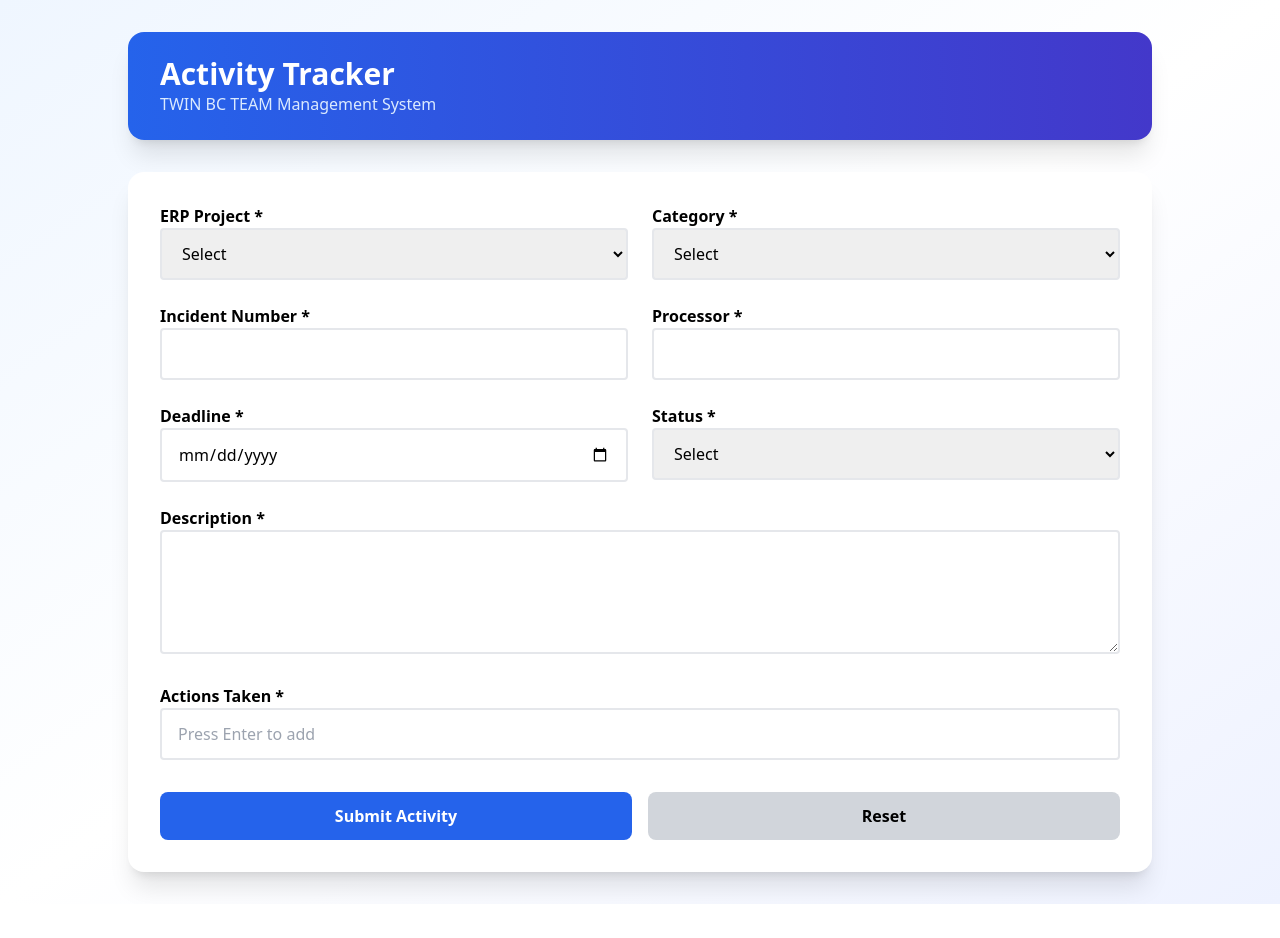
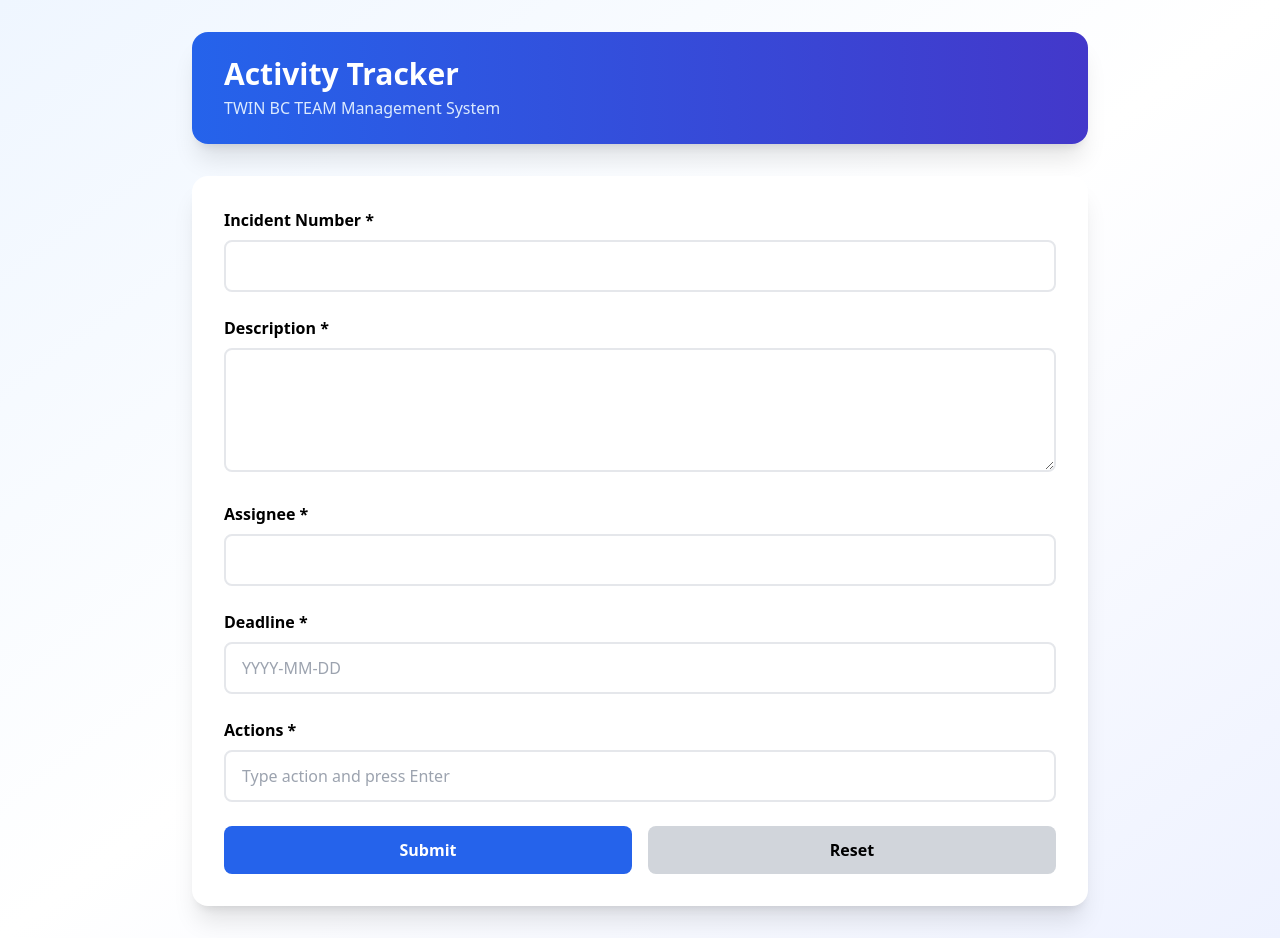
Before and after one commit to ibmbiosbit/Incident_Report_BC_Team, a React (Vite) app in the folder activity-tracker/: page / in a window 1280 px wide. Before the commit the page ends 904 px from the top, so only its background shows below. Built offline with nearby package versions, Linux system fonts and the light colour scheme.

Commit message:
Replace ActivityTrackerForm with new form that posts to collect.sh

```diff
--- a/activity-tracker/src/components/ActivityTrackerForm.jsx
+++ b/activity-tracker/src/components/ActivityTrackerForm.jsx
@@ -3,31 +3,22 @@ import { AlertCircle, X } from 'lucide-react';
 
 export default function ActivityTrackerForm() {
   const [formData, setFormData] = useState({
-    erpProject: '',
-    category: '',
     incidentNumber: '',
     description: '',
-    actionsTaken: [],
-    processor: '',
+    assignee: '',
     deadline: '',
-    status: ''
+    actionsTaken: []
   });
 
   const [actionInput, setActionInput] = useState('');
   const [errors, setErrors] = useState({});
   const [isSubmitting, setIsSubmitting] = useState(false);
-
-  const erpProjects = ['SIDEMONT', 'ERP2', 'ERP3', 'ERP4', 'ERP6', 'CVSS'];
-  const categories = ['INCIDENT', 'CHANGE', 'IFOR', 'INFORMATION', 'REPORTS'];
-  const statuses = ['COMPLETED', 'IN-PROGRESS', 'WAITING CUSTOMER', 'WAITING VENDOR', 'RESOLVED'];
+  const [serverMessage, setServerMessage] = useState('');
 
   const handleInputChange = (e) => {
     const { name, value } = e.target;
 
-    if (
-      ['incidentNumber', 'description', 'processor'].includes(name) &&
-      value.includes(',')
-    ) {
+    if ((name === 'incidentNumber' || name === 'description' || name === 'assignee') && value.includes(',')) {
       setErrors({ ...errors, [name]: 'Commas are not allowed. Use new lines instead.' });
       return;
     }
@@ -41,7 +32,7 @@ export default function ActivityTrackerForm() {
       e.preventDefault();
 
       if (actionInput.includes(',')) {
-        setErrors({ ...errors, actionsTaken: 'Commas are not allowed.' });
+        setErrors({ ...errors, actionsTaken: 'Commas are not allowed. Press Enter to add each action.' });
         return;
       }
 
@@ -62,54 +53,39 @@ export default function ActivityTrackerForm() {
     });
   };
 
-  const validateForm = () => {
-    if (
-      !formData.erpProject ||
-      !formData.category ||
-      !formData.incidentNumber ||
-      !formData.processor ||
-      !formData.deadline ||
-      !formData.status
-    ) {
-      alert('Please fill all required fields');
-      return false;
-    }
-    return true;
-  };
-
-  // ✅ BEST PRACTICE SUBMIT (CALL collect.sh)
+  // ✅ SEND TO collect.sh (CGI)
   const handleSubmit = async () => {
-    if (!validateForm()) return;
-
     setIsSubmitting(true);
+    setServerMessage('');
 
     try {
-      const response = await fetch('/collect.sh', {
+      const body = new URLSearchParams({
+        INCIDENT_NUMBER: formData.incidentNumber,
+        INCIDENT_TEXT: formData.description,
+        ASSIGNEE: formData.assignee,
+        DEADLINE: formData.deadline,
+        ACTIONS: formData.actionsTaken.join(' | ')
+      });
+
+      const response = await fetch('/cgi-bin/collect.sh', {
         method: 'POST',
         headers: {
           'Content-Type': 'application/x-www-form-urlencoded'
         },
-        body: new URLSearchParams({
-          INCIDENT_NUMBER: formData.incidentNumber,
-          DESCRIPTION: formData.description,
-          PROCESSOR: formData.processor,
-          ERP_PROJECT: formData.erpProject,
-          CATEGORY: formData.category,
-          STATUS: formData.status,
-          DEADLINE: formData.deadline,
-          ACTIONS: formData.actionsTaken.join(' | ')
-        })
+        body: body.toString()
       });
 
+      const text = await response.text();
+
       if (!response.ok) {
-        throw new Error('Submission failed');
+        throw new Error('Server error while submitting form');
       }
 
-      alert('Activity successfully submitted');
+      setServerMessage(text);
       handleReset();
     } catch (err) {
       console.error(err);
-      alert('Error submitting activity');
+      alert('❌ Error submitting form to server');
     } finally {
       setIsSubmitting(false);
     }
@@ -117,14 +93,11 @@ export default function ActivityTrackerForm() {
 
   const handleReset = () => {
     setFormData({
-      erpProject: '',
-      category: '',
       incidentNumber: '',
       description: '',
-      actionsTaken: [],
-      processor: '',
+      assignee: '',
       deadline: '',
-      status: ''
+      actionsTaken: []
     });
     setActionInput('');
     setErrors({});
@@ -132,96 +105,87 @@ export default function ActivityTrackerForm() {
 
   return (
     <div className="min-h-screen bg-gradient-to-br from-blue-50 via-white to-indigo-50 py-8 px-4">
-      <div className="max-w-5xl mx-auto">
+      <div className="max-w-4xl mx-auto">
 
         {/* Header */}
         <div className="bg-white rounded-2xl shadow-xl overflow-hidden mb-8">
           <div className="bg-gradient-to-r from-blue-600 to-indigo-700 px-8 py-6">
-            <h1 className="text-3xl font-bold text-white">Activity Tracker</h1>
+            <h1 className="text-3xl font-bold text-white mb-1">Activity Tracker</h1>
             <p className="text-blue-100">TWIN BC TEAM Management System</p>
           </div>
         </div>
 
         {/* Form */}
-        <div className="bg-white rounded-2xl shadow-xl p-8">
+        <div className="bg-white rounded-2xl shadow-xl p-8 space-y-6">
 
-          <div className="grid grid-cols-1 md:grid-cols-2 gap-6">
-            {/* ERP */}
+          {/* Incident Number */}
           <div>
-              <label className="font-semibold">ERP Project *</label>
-              <select name="erpProject" value={formData.erpProject} onChange={handleInputChange}
-                className="w-full border-2 rounded px-4 py-3">
-                <option value="">Select</option>
-                {erpProjects.map(p => <option key={p}>{p}</option>)}
-              </select>
+            <label className="block font-semibold mb-2">Incident Number *</label>
+            <input
+              type="text"
+              name="incidentNumber"
+              value={formData.incidentNumber}
+              onChange={handleInputChange}
+              className="w-full border-2 border-gray-200 rounded-lg px-4 py-3"
+            />
+            {errors.incidentNumber && (
+              <p className="text-red-600 text-sm flex gap-2 mt-1">
+                <AlertCircle size={16} /> {errors.incidentNumber}
+              </p>
+            )}
           </div>
 
-            {/* Category */}
+          {/* Description */}
           <div>
-              <label className="font-semibold">Category *</label>
-              <select name="category" value={formData.category} onChange={handleInputChange}
-                className="w-full border-2 rounded px-4 py-3">
-                <option value="">Select</option>
-                {categories.map(c => <option key={c}>{c}</option>)}
-              </select>
+            <label className="block font-semibold mb-2">Description *</label>
+            <textarea
+              name="description"
+              value={formData.description}
+              onChange={handleInputChange}
+              rows={4}
+              className="w-full border-2 border-gray-200 rounded-lg px-4 py-3"
+            />
           </div>
 
-            {/* Incident */}
+          {/* Assignee */}
           <div>
-              <label className="font-semibold">Incident Number *</label>
-              <input name="incidentNumber" value={formData.incidentNumber}
+            <label className="block font-semibold mb-2">Assignee *</label>
+            <input
+              type="text"
+              name="assignee"
+              value={formData.assignee}
               onChange={handleInputChange}
-                className="w-full border-2 rounded px-4 py-3" />
-            </div>
-
-            {/* Processor */}
-            <div>
-              <label className="font-semibold">Processor *</label>
-              <input name="processor" value={formData.processor}
-                onChange={handleInputChange}
-                className="w-full border-2 rounded px-4 py-3" />
+              className="w-full border-2 border-gray-200 rounded-lg px-4 py-3"
+            />
           </div>
 
           {/* Deadline */}
           <div>
-              <label className="font-semibold">Deadline *</label>
-              <input type="date" name="deadline" value={formData.deadline}
+            <label className="block font-semibold mb-2">Deadline *</label>
+            <input
+              type="text"
+              name="deadline"
+              value={formData.deadline}
               onChange={handleInputChange}
-                className="w-full border-2 rounded px-4 py-3" />
-            </div>
-
-            {/* Status */}
-            <div>
-              <label className="font-semibold">Status *</label>
-              <select name="status" value={formData.status}
-                onChange={handleInputChange}
-                className="w-full border-2 rounded px-4 py-3">
-                <option value="">Select</option>
-                {statuses.map(s => <option key={s}>{s}</option>)}
-              </select>
-            </div>
-          </div>
-
-          {/* Description */}
-          <div className="mt-6">
-            <label className="font-semibold">Description *</label>
-            <textarea rows={4} name="description"
-              value={formData.description}
-              onChange={handleInputChange}
-              className="w-full border-2 rounded px-4 py-3" />
+              placeholder="YYYY-MM-DD"
+              className="w-full border-2 border-gray-200 rounded-lg px-4 py-3"
+            />
           </div>
 
           {/* Actions */}
-          <div className="mt-6">
-            <label className="font-semibold">Actions Taken *</label>
-            <input value={actionInput}
+          <div>
+            <label className="block font-semibold mb-2">Actions *</label>
+            <input
+              type="text"
+              value={actionInput}
               onChange={(e) => setActionInput(e.target.value)}
               onKeyDown={handleActionKeyPress}
-              placeholder="Press Enter to add"
-              className="w-full border-2 rounded px-4 py-3" />
+              placeholder="Type action and press Enter"
+              className="w-full border-2 border-gray-200 rounded-lg px-4 py-3"
+            />
 
             {formData.actionsTaken.map((a, i) => (
-              <div key={i} className="flex justify-between bg-blue-50 mt-2 px-4 py-2 rounded">
+              <div key={i} className="flex justify-between items-center mt-2 bg-blue-50 px-4 py-2 rounded">
                 <span>{a}</span>
                 <button onClick={() => removeAction(i)} className="text-red-600">
                   <X size={16} />
@@ -231,21 +195,32 @@ export default function ActivityTrackerForm() {
           </div>
 
           {/* Buttons */}
-          <div className="mt-8 flex gap-4">
+          <div className="flex gap-4">
             <button
               onClick={handleSubmit}
               disabled={isSubmitting}
-              className={`flex-1 py-3 rounded-lg font-semibold text-white
-                ${isSubmitting ? 'bg-gray-400' : 'bg-blue-600 hover:bg-blue-700'}`}>
-              {isSubmitting ? 'Submitting…' : 'Submit Activity'}
+              className={`flex-1 py-3 rounded-lg font-semibold text-white ${
+                isSubmitting ? 'bg-gray-400' : 'bg-blue-600 hover:bg-blue-700'
+              }`}
+            >
+              {isSubmitting ? 'Submitting...' : 'Submit'}
             </button>
 
             <button
               onClick={handleReset}
-              className="flex-1 bg-gray-300 py-3 rounded-lg font-semibold">
+              className="flex-1 bg-gray-300 py-3 rounded-lg font-semibold"
+            >
               Reset
             </button>
           </div>
+
+          {/* Server Response */}
+          {serverMessage && (
+            <div
+              className="mt-6 p-4 border rounded bg-green-50 text-green-800"
+              dangerouslySetInnerHTML={{ __html: serverMessage }}
+            />
+          )}
 
         </div>
       </div>
```
Lines whose indentation alone changed are shown as unchanged.
